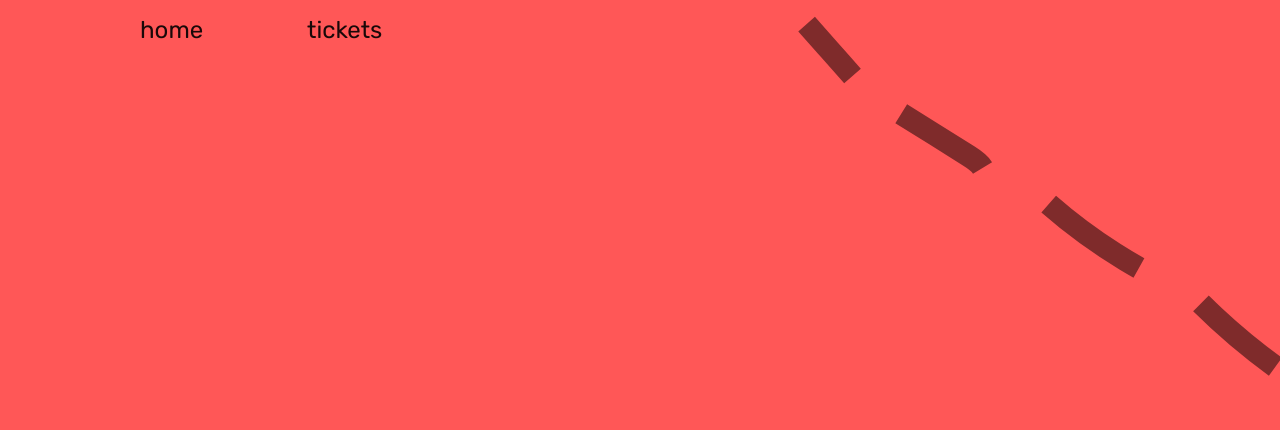
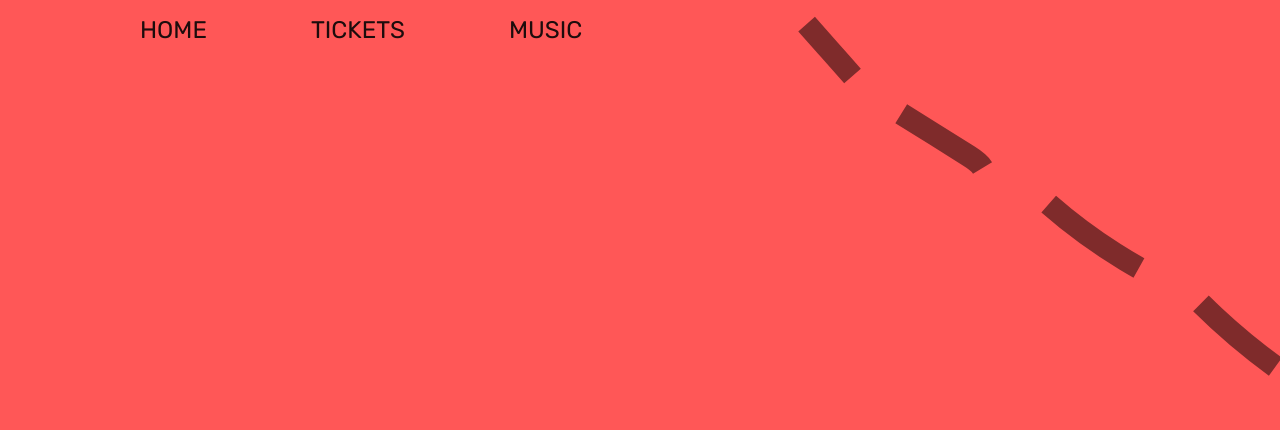
Before and after one commit to davidvankriedt/dvk, a website: page public/index.html in a window 1280 px wide. Shown: the top 430 px of the page. Drawn offline with Linux system fonts and the light colour scheme.

Commit message:
Changed nav-bar link style

```diff
--- a/public/index.html
+++ b/public/index.html
@@ -16,8 +16,9 @@
 <body>
   <header class="nav-bar-wrapper">
     <ul class="nav-bar">
-      <li class>home</li>
-      <li>tickets</li>
+      <li class><a href="https://www.davidvankriedt.com/">HOME</a></li>
+      <li><a href="https://m.moshtix.com.au/v2/event/sante-blu/183389">TICKETS</a></li>
+      <li><a href="https://open.spotify.com/artist/5qO2KqO0ypwGgoLP6PrrUe">MUSIC</a></li>
     </ul>
   </header>
 
--- a/public/style.css
+++ b/public/style.css
@@ -21,6 +21,18 @@ li {
   margin-right: 100px;
   opacity: 0.9;
 }
+
+a {
+    text-decoration: none;
+    color: rgb(5, 5, 5);
+  }
+
+a:hover {
+  color: grey;
+  transition: all 0.2s ease 0s;
+  -webkit-transition: all 0.2s ease 0s;
+}
+
 
 .title {
   position: fixed;
```
